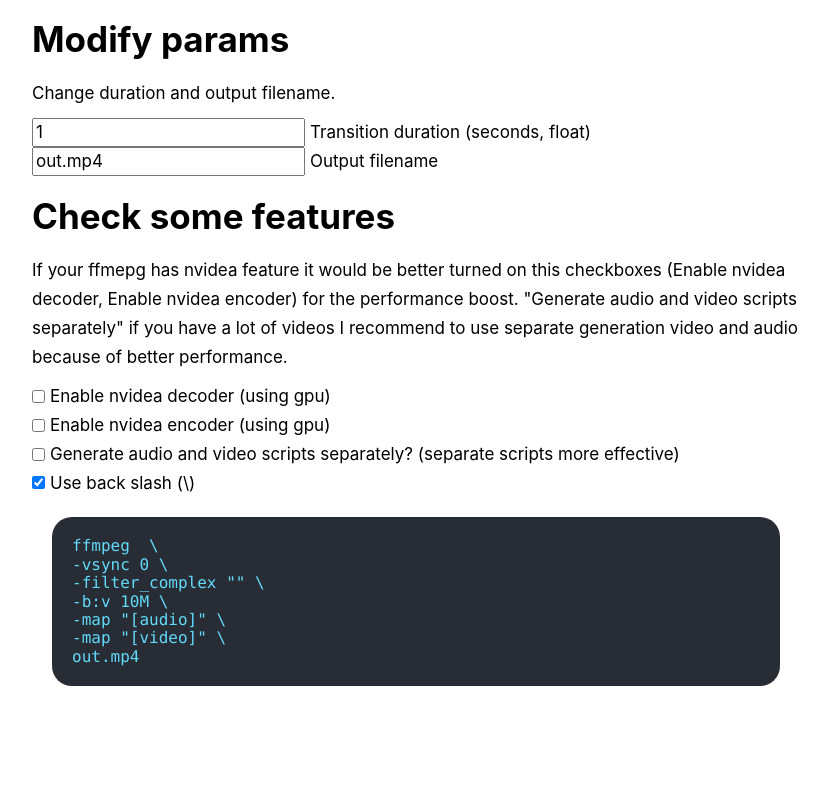
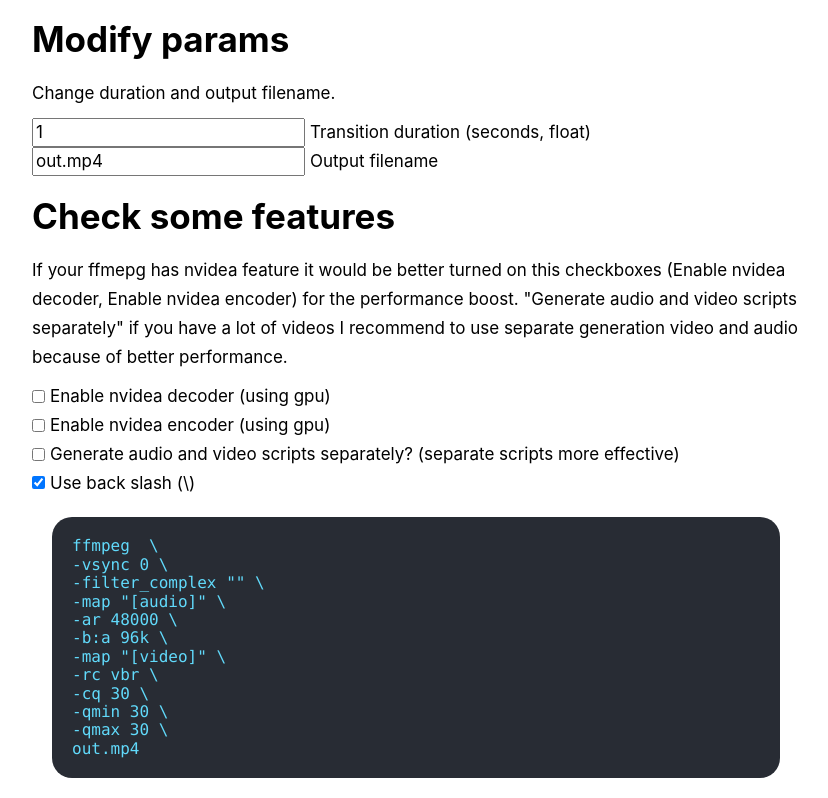
Before and after one commit to Romander/ffmpeg-script-generator, a React (Create React App) app: page / in a window 1280 px wide. Shown: the part 352-1150 px from the top of the page, without its empty margins (224-1052 px from the left). Before the commit the page ends 1058 px from the top, so only its background shows below. Built offline with nearby package versions, Linux system fonts and the light colour scheme.

Commit message:
Issue #2: Video offset gets rounded up

```diff
--- a/src/App/App.tsx
+++ b/src/App/App.tsx
@@ -121,7 +121,7 @@ function App() {
                     (inputs[i].duration ?? 0) +
                     priveousOffset -
                     transitionDurationSec
-                ).toFixed(3);
+                );
 
                 priveousOffset = offset;
 
@@ -167,7 +167,7 @@ function App() {
         }`;
 
     const getFilterComplexAudioSetting = (i: number, durationSec: number) =>
-        `[${i}]atrim=0:${durationSec}[${i}:a];`;
+        `[${i}]aresample=async=1:first_pts=0,apad,atrim=0:${durationSec}[${i}:a];`;
 
     const script = getScript(transition);
 
@@ -261,7 +261,7 @@ function App() {
                                 script.filterComplexVideosSettings
                             }
                             xfades={script.xfades}
-                            mapping={[{ '-map': '"[video]"' }]}
+                            mapping={[{ '-map': '"[video]"', '-rc': 'vbr', '-cq': '30', '-qmin': '30', '-qmax': '30' }]}
                             outputFilename={'temp.mp4'}
                             useBackSlash={useBackSlash}
                         />
@@ -274,7 +274,7 @@ function App() {
                                 script.filterComplexAudiosSettings
                             }
                             acrossfades={script.acrossfades}
-                            mapping={[{ '-map': '"[audio]"' }]}
+                            mapping={[{ '-map': '"[audio]"', '-ar': '48000', '-b:a': '96k' }]}
                             outputFilename={'temp.wav'}
                             useBackSlash={useBackSlash}
                         />
@@ -298,8 +298,8 @@ function App() {
                         xfades={script.xfades}
                         acrossfades={script.acrossfades}
                         mapping={[
-                            { '-map': '"[audio]"' },
-                            { '-map': '"[video]"' },
+                            { '-map': '"[audio]"' , '-ar': '48000', '-b:a': '96k' },
+                            { '-map': '"[video]"', '-rc': 'vbr', '-cq': '30', '-qmin': '30', '-qmax': '30' },
                         ]}
                         outputFilename={outputFilename}
                         useBackSlash={useBackSlash}
--- a/src/App/components/ScriptVisualizer/ScriptVisualizer.tsx
+++ b/src/App/components/ScriptVisualizer/ScriptVisualizer.tsx
@@ -70,7 +70,6 @@ function ScriptVisualizer(props: IScriptVisualizerProps) {
             ),
         },
         ...(props.enableNvideaEncode ? [{ '-c:v': 'h264_nvenc' }] : []),
-        { '-b:v': '10M' },
         ...props.mapping,
         { [props.outputFilename]: undefined },
     ];
```
Also changed, not shown: 1 other file (tests, documents, lock files or other folders).
